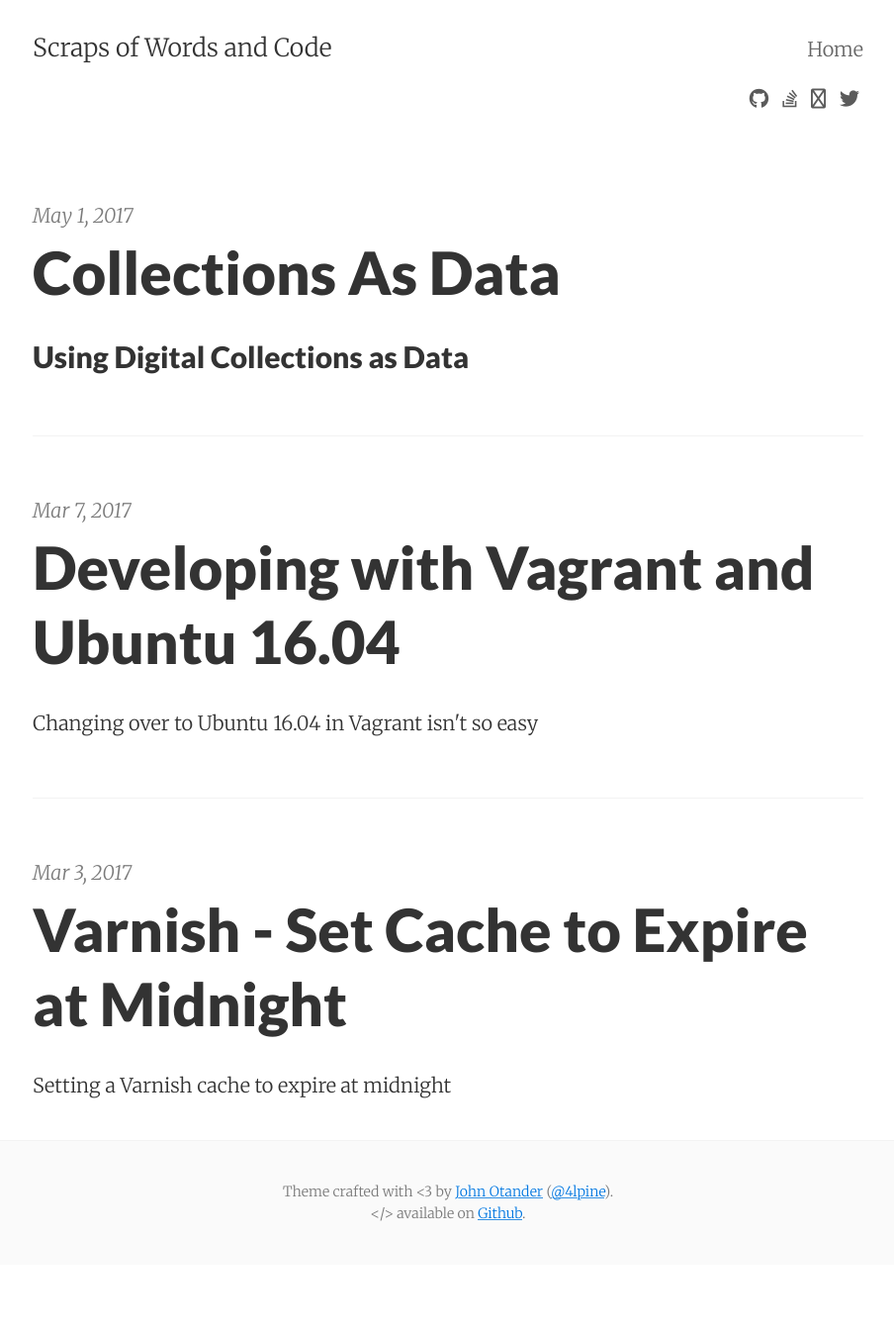
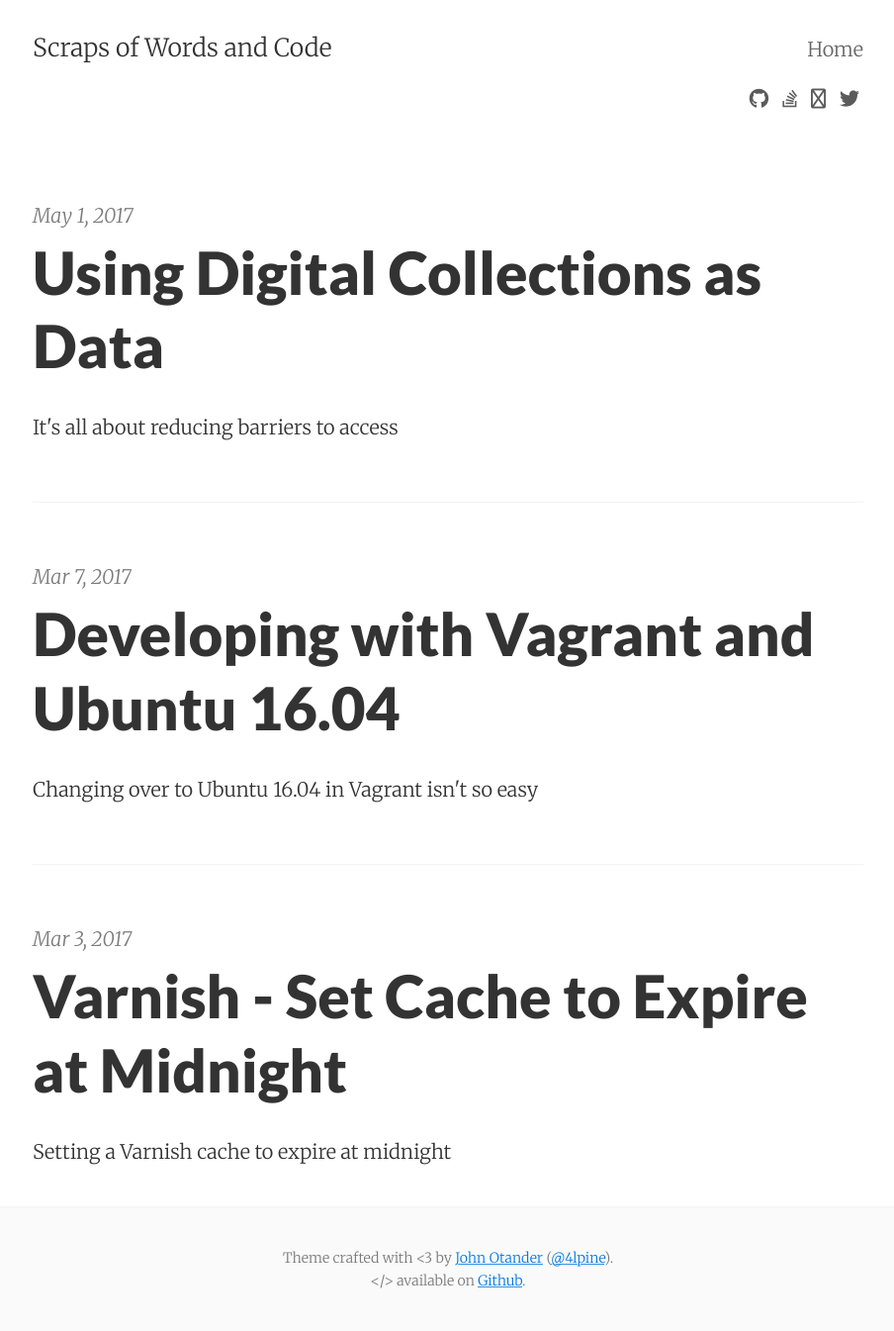
Before and after one commit to colehudson/blog, a Jekyll site: the page built from index.html, in a window 1280 px wide. Shown: the whole page at 99% size, without its empty margins (187-1091 px from the left). Built offline with Jekyll 4.4.1, drawn with Linux system fonts in a browser that asks for light colours; nearby versions of some CDN libraries; the list of posts is cut into pages by our own code; before the commit the page ends 1278 px from its top, so only the background shows below that.

Commit message:
updating metadata

```diff
--- a/_posts/2017-05-01-collections-as-data.md
+++ b/_posts/2017-05-01-collections-as-data.md
@@ -1,4 +1,7 @@
 ---
+layout: post
+title: Using Digital Collections as Data
+summary: It's all about reducing barriers to access
 published: true
 ---
 ## Using Digital Collections as Data
```
